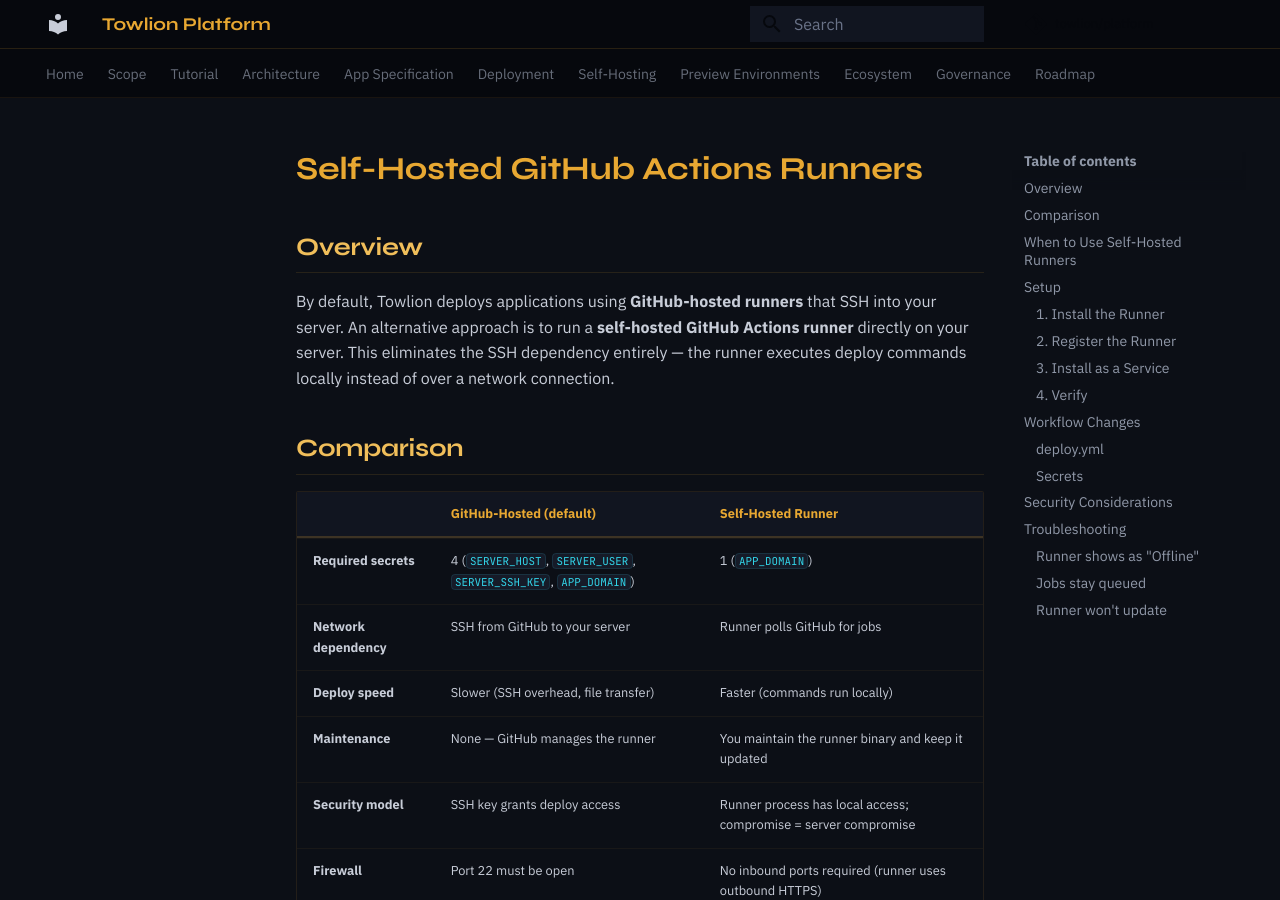
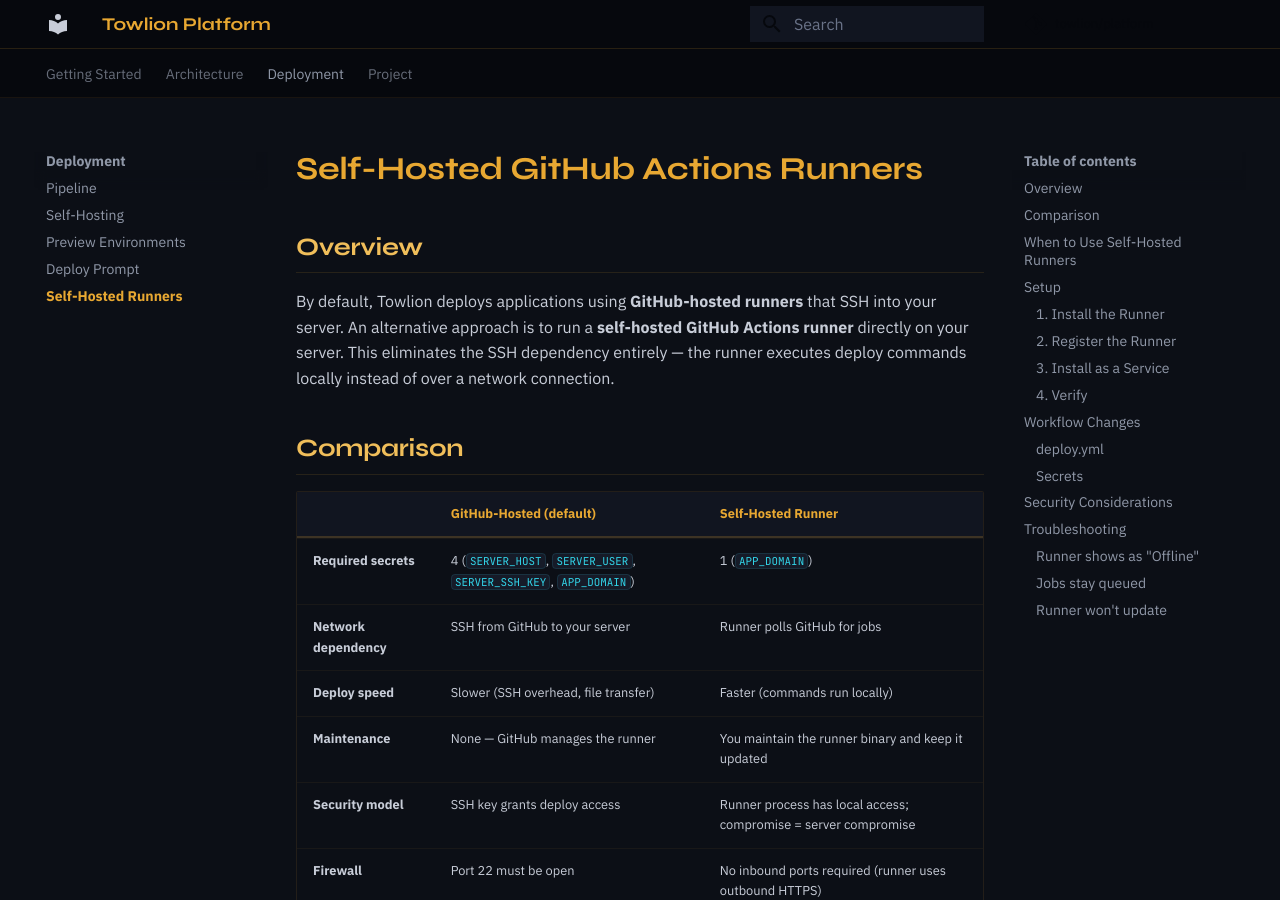
Before and after one commit to towlion/platform, an MkDocs documentation site: the page built from docs/self-hosted-runners.md, in a window 1280 px wide and 900 px high. Built offline with MkDocs 1.6.1 and Material for MkDocs 9.7.7, drawn with Linux system fonts in a browser that asks for light colours; comment, search, counter and statistics services are not loaded.

Commit message:
docs: reorganize nav into grouped sections
Replaces flat 10-item tab bar with 4 grouped sections (Getting Started,
Architecture, Deployment, Project). Adds 3 previously missing pages
(server-contract, deploy-prompt, self-hosted-runners) to the nav.

Co-Authored-By: Claude Opus 4.6 (1M context) <noreply@anthropic.com>

```diff
--- a/mkdocs.yml
+++ b/mkdocs.yml
@@ -30,17 +30,24 @@ extra_css:
   - stylesheets/custom.css
 
 nav:
-  - Home: index.md
-  - Scope: scope.md
-  - Tutorial: tutorial.md
-  - Architecture: architecture.md
-  - App Specification: spec.md
-  - Deployment: deployment.md
-  - Self-Hosting: self-hosting.md
-  - Preview Environments: preview-environments.md
-  - Ecosystem: ecosystem.md
-  - Governance: governance.md
-  - Roadmap: roadmap.md
+  - Getting Started:
+      - Home: index.md
+      - Scope: scope.md
+      - Tutorial: tutorial.md
+  - Architecture:
+      - Overview: architecture.md
+      - App Specification: spec.md
+      - Server Contract: server-contract.md
+  - Deployment:
+      - Pipeline: deployment.md
+      - Self-Hosting: self-hosting.md
+      - Preview Environments: preview-environments.md
+      - Deploy Prompt: deploy-prompt.md
+      - Self-Hosted Runners: self-hosted-runners.md
+  - Project:
+      - Ecosystem: ecosystem.md
+      - Governance: governance.md
+      - Roadmap: roadmap.md
 
 markdown_extensions:
   - tables
```
Also changed, not shown: README.md (+15 -5 lines).
